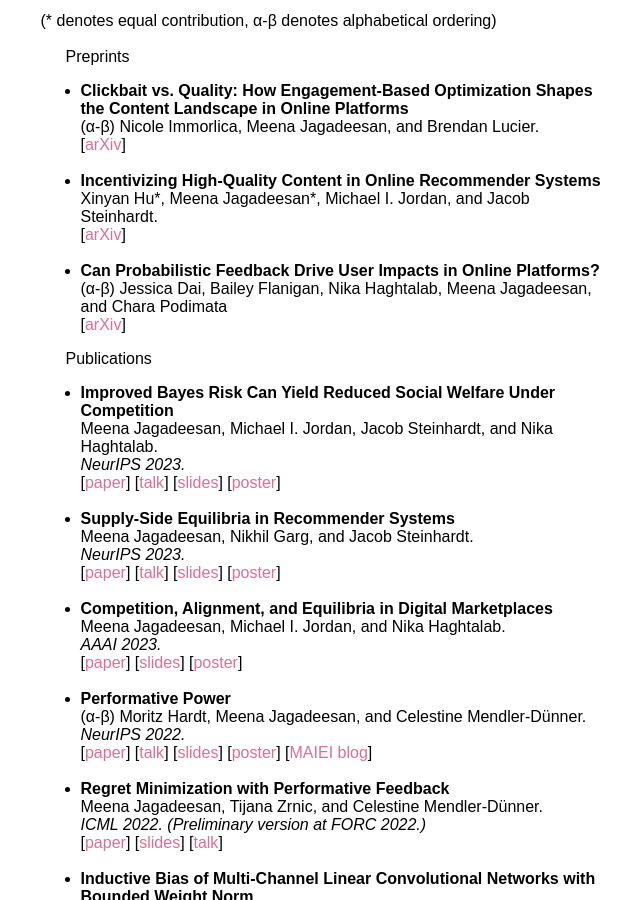
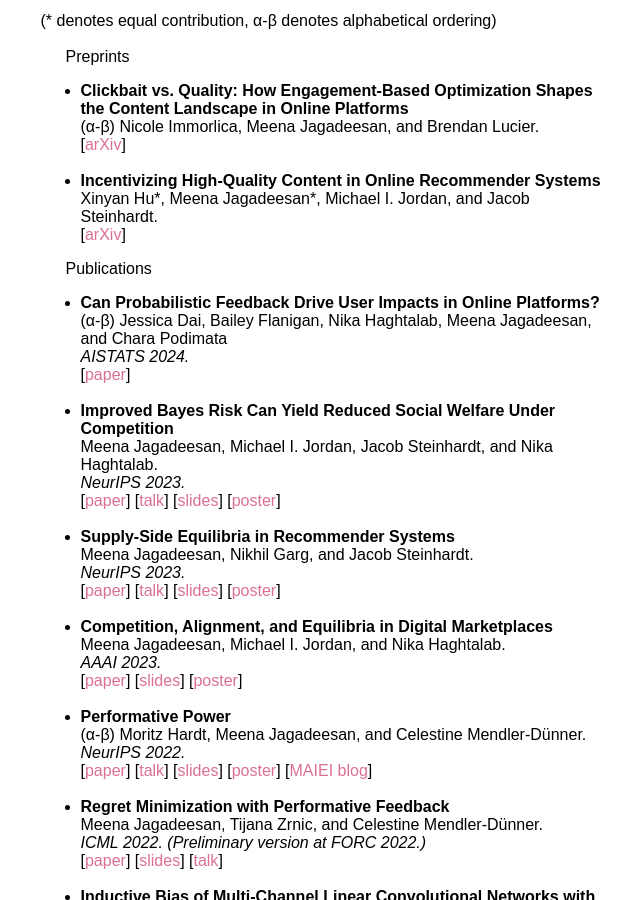
Before and after one commit to mjagadeesan/mjagadeesan.github.io, a Jekyll site: the page built from index.html, in a window 1280 px wide and 900 px high, scrolled down 709 px. Shown: the whole window, without its empty margins (412-1052 px from the left). Built offline with Jekyll 4.4.1, drawn with Linux system fonts in a browser that asks for light colours; some web fonts are replaced.

Commit message:
new paper

```diff
--- a/index.html
+++ b/index.html
@@ -27,13 +27,15 @@ layout: default
 	[<a href=https://arxiv.org/abs/2401.09804>arXiv</a>]</li><br>
 	<li><b><span>Incentivizing High-Quality Content in Online Recommender Systems</span></b><br>
 	Xinyan Hu<span style="font-family:Arial">*</span>, Meena Jagadeesan<span style="font-family:Arial">*</span>, Michael I. Jordan, and Jacob Steinhardt.<br>
-	[<a href=https://arxiv.org/abs/2306.07479>arXiv</a>]</li><br>
-	<li><b><span>Can Probabilistic Feedback Drive User Impacts in Online Platforms?</span></b><br>
-	(α-β) Jessica Dai, Bailey Flanigan, Nika Haghtalab, Meena Jagadeesan, and Chara Podimata<br>
-	[<a href=https://arxiv.org/abs/2401.05304>arXiv</a>]</li>
+	[<a href=https://arxiv.org/abs/2306.07479>arXiv</a>]</li>
     </ul>
     <span style='font-weight:500;margin-left: 25px;font-size:18'>Publications</span><br>
 	<ul>
+	<li><b><span>Can Probabilistic Feedback Drive User Impacts in Online Platforms?</span></b><br>
+	(α-β) Jessica Dai, Bailey Flanigan, Nika Haghtalab, Meena Jagadeesan, and Chara Podimata<br>
+	<span><em>AISTATS 2024.</em></span><br>
+	[<a href=https://arxiv.org/abs/2401.05304>paper</a>]<br>
+	</li><br>
 	<li><b><span>Improved Bayes Risk Can Yield Reduced Social Welfare Under Competition</span></b><br>
 	Meena Jagadeesan, Michael I. Jordan, Jacob Steinhardt, and Nika Haghtalab.<br>
 	<span><em>NeurIPS 2023.</em></span><br>
```
